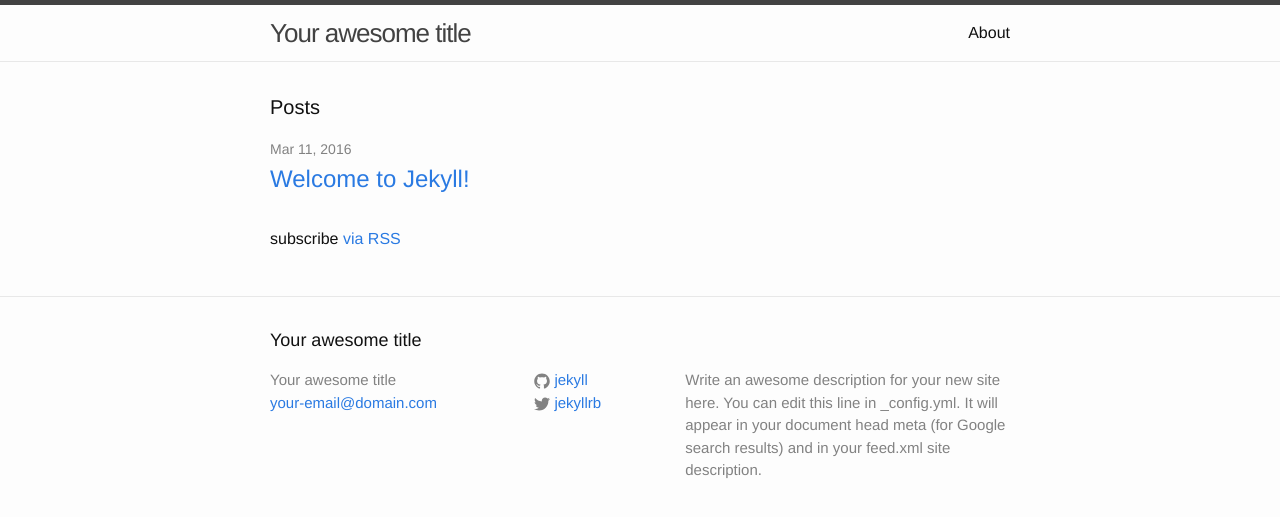
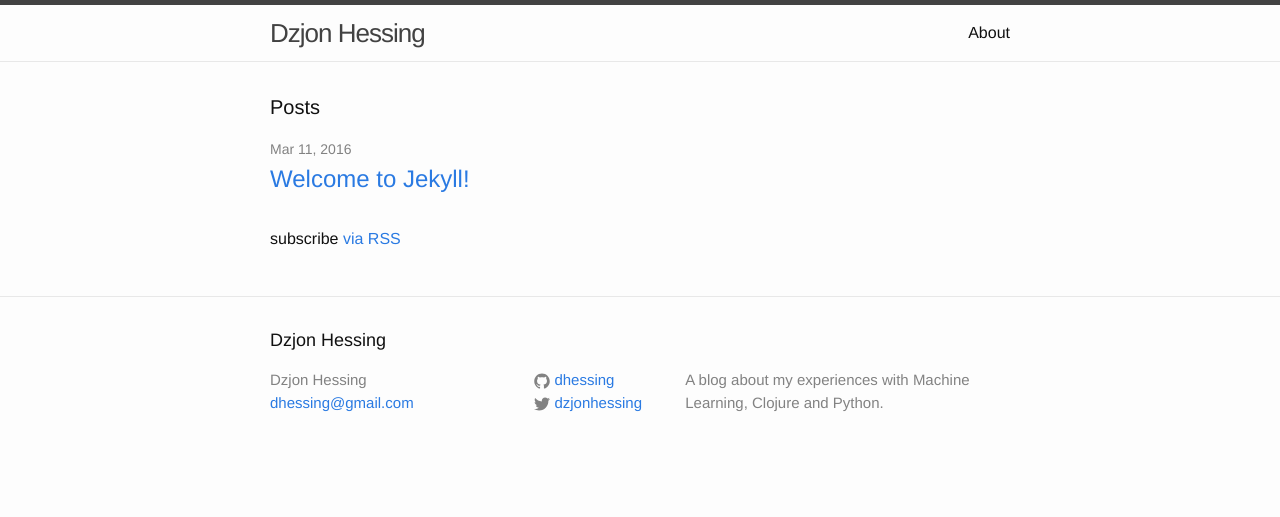
Before and after one commit to dhessing/dhessing.github.io, a Jekyll site: the page built from index.html, in a window 1280 px wide. Shown: the top 517 px of the page. Built offline with Jekyll 4.4.1, drawn with Linux system fonts in a browser that asks for light colours.

Commit message:
Adds my contact info _config.yml

```diff
--- a/_config.yml
+++ b/_config.yml
@@ -6,16 +6,14 @@
 # 'jekyll serve'. If you change this file, please restart the server process.
 
 # Site settings
-title: Your awesome title
-email: your-email@domain.com
+title: Dzjon Hessing
+email: dhessing@gmail.com
 description: > # this means to ignore newlines until "baseurl:"
-  Write an awesome description for your new site here. You can edit this
-  line in _config.yml. It will appear in your document head meta (for
-  Google search results) and in your feed.xml site description.
+  A blog about my experiences with Machine Learning, Clojure and Python.
 baseurl: "" # the subpath of your site, e.g. /blog
-url: "http://yourdomain.com" # the base hostname & protocol for your site
-twitter_username: jekyllrb
-github_username:  jekyll
+url: "http://www.dzjon.nl" # the base hostname & protocol for your site
+twitter_username: dzjonhessing
+github_username:  dhessing
 
 # Build settings
 markdown: kramdown
```
